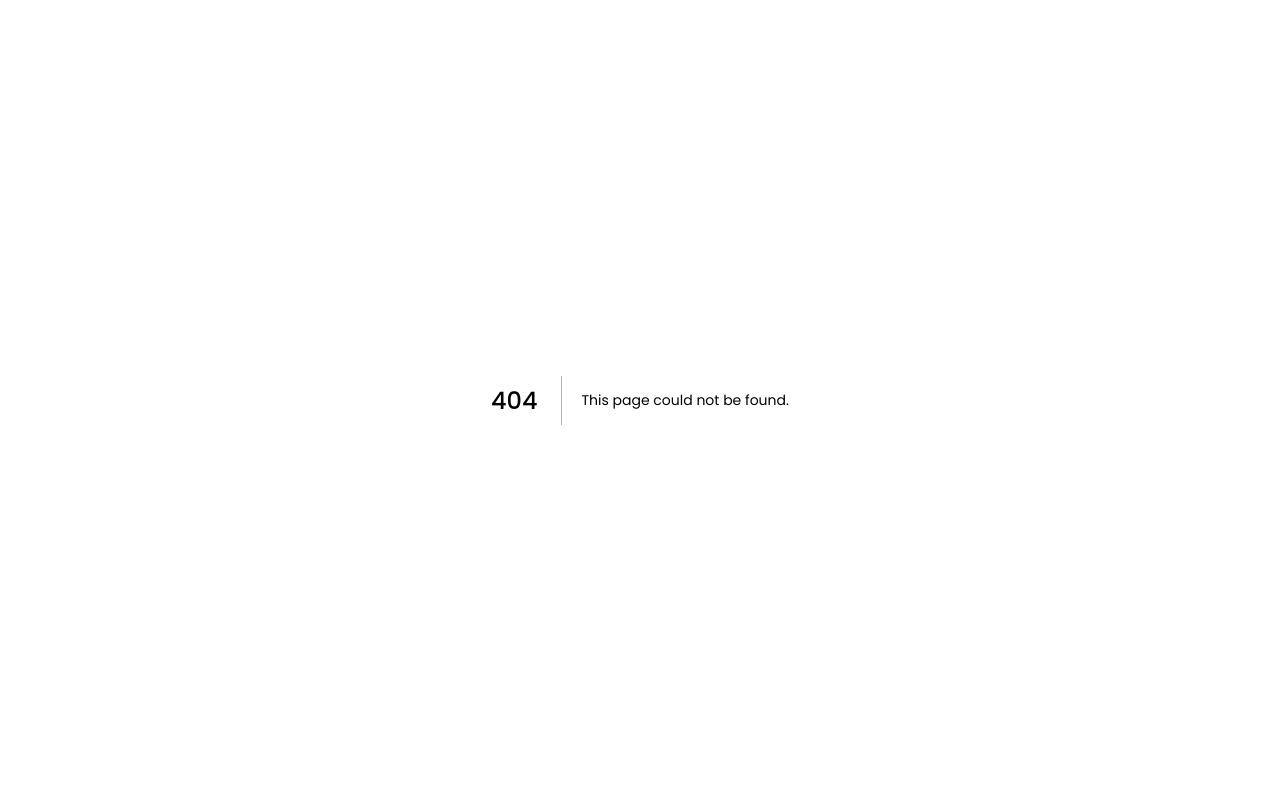
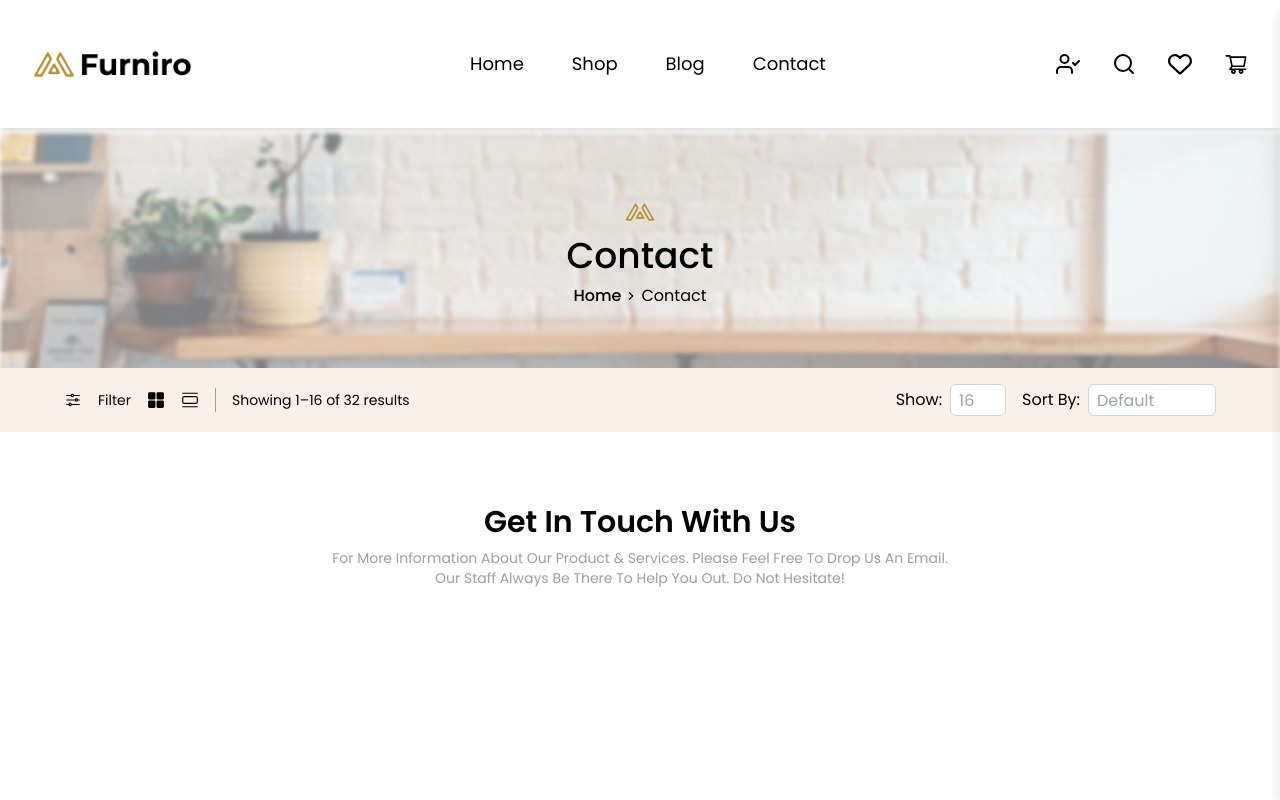
Before and after one commit to TalhaShaikh150/Next-js-website, a Next.js app: page /contact in a window 1280 px wide. Before the commit this address had no page. Built offline with nearby package versions, Linux system fonts and the light colour scheme; a web font is replaced by a local one.

Commit message:
Created Contact Page

```diff
--- /dev/null
+++ b/src/Components/Buttons.tsx
@@ -0,0 +1,49 @@
+"use client"
+import React from 'react'
+import { useState } from "react";
+
+
+export default function Buttons() {
+    const [activeButton, setActiveButton] = useState(1); // Default to "1"
+
+  return (
+    <>
+    {/* Pagination Buttons */}
+    <div className="flex mx-auto xs:flex-row justify-center my-14 gap-6 flex-wrap">
+   <button
+     className={`rounded-md text-base md:text-lg 2xl:text-xl py-3 px-6 transition-all ease duration-300 ${
+       activeButton === 1 ? "bg-[#B88E2f] text-white" : "bg-[#FFF3E3]"
+     }`}
+     onClick={() => setActiveButton(1)}
+   >
+     1
+   </button>
+   <button
+     className={`rounded-md text-base md:text-lg 2xl:text-xl py-3 px-6 transition-all ease duration-300 ${
+       activeButton === 2 ? "bg-[#B88E2f] text-white" : "bg-[#FFF3E3]"
+     }`}
+     onClick={() => setActiveButton(2)}
+   >
+     2
+   </button>
+   <button
+     className={`rounded-md text-base md:text-lg 2xl:text-xl py-3 px-6 transition-all ease duration-300 ${
+       activeButton === 3 ? "bg-[#B88E2f] text-white" : "bg-[#FFF3E3]"
+     }`}
+     onClick={() => setActiveButton(3)}
+   >
+     3
+   </button>
+   <button
+     className={`rounded-md text-base md:text-lg 2xl:text-xl py-3 px-8 transition-all ease duration-300 ${
+       activeButton === 4 ? "bg-[#B88E2f] text-white" : "bg-[#FFF3E3]"
+     }`}
+     onClick={() => setActiveButton(4)}
+   >
+     Next
+   </button>
+ </div>
+
+    </>
+  )
+}
--- a/src/Components/Blog/BlogHero.tsx
+++ b/src/Components/Contact/ContactHero.tsx
@@ -1,27 +1,24 @@
-
 import React from 'react'
 import { IoChevronForward } from "react-icons/io5";
 import { LiaSlidersHSolid } from "react-icons/lia";
 import { IoGrid } from "react-icons/io5";
 import Image from 'next/image'
 import logo02 from '../../../public/assets/logo02.png'
-
-
 import { BsViewList } from "react-icons/bs";
 
 
-export default function BlogHero() {
+export default function ContactHero() {
   return (
     <div>
   <div className="main-2">
   {/* Header Section */}
   <div className="flex flex-col h-[30vh] items-center justify-center px-4 text-center">
     <Image src={logo02} alt='hero-logo' className='w-12'/>
-    <h1 className="text-3xl font-medium md:text-4xl 2xl:text-5xl cursor-pointer">Blog</h1>
+    <h1 className="text-3xl font-medium md:text-4xl 2xl:text-5xl cursor-pointer">Contact</h1>
     <div className="flex items-center gap-1 mt-2 text-sm md:text-base">
       <h1 className="font-medium cursor-pointer">Home</h1>
       <IoChevronForward className="text-xs" />
-      <h1 className='cursor-pointer'>Blog</h1>
+      <h1 className='cursor-pointer'>Contact</h1>
     </div>
   </div>
 
--- /dev/null
+++ b/src/Components/Contact/ContactMain.tsx
@@ -0,0 +1,23 @@
+import React from 'react'
+// import { FaMapMarkerAlt } from "react-icons/fa";
+// import { FaPhone } from "react-icons/fa6";
+// import { AiFillClockCircle } from "react-icons/ai";
+
+
+
+export default function ContactMain() {
+  return (
+    <div className='mt-40 sm:mt-20'>
+      <div className="flex flex-col items-center w-[80%] xs:w-1/2 mx-auto  text-center">
+        <h1 className='font-semibold text-xl md:text-2xl lg:text-3xl my-2'>Get In Touch With Us</h1>
+        <p className='text-[#9F9F9F] text-xs md:text-sm'>For More Information About Our Product & Services. Please Feel Free To Drop Us An Email. Our Staff Always Be There To Help You Out. Do Not Hesitate!</p>
+      {/* <FaMapMarkerAlt />
+      <FaPhone />
+      <AiFillClockCircle /> */}
+
+      </div>
+
+
+    </div>
+  )
+}
--- a/src/Components/Navbar.tsx
+++ b/src/Components/Navbar.tsx
@@ -49,7 +49,7 @@ export default function Navbar() {
             <Link href="/blog">Blog</Link>
           </li>
           <li className="hover-nav">
-            <Link href="#">Contact</Link>
+            <Link href="/contact">Contact</Link>
           </li>
         </ul>
 
@@ -122,7 +122,7 @@ export default function Navbar() {
             </Link>
           </li>
           <li className="hover-nav">
-            <Link href="#" onClick={toggleMenu}>
+            <Link href="/contact" onClick={toggleMenu}>
               Contact
             </Link>
           </li>
--- a/src/Components/Shop/ShopServices.tsx
+++ b/src/Components/Shop/ShopServices.tsx
@@ -5,48 +5,10 @@ import trophy from '../../../public/assets/trophy.png'
 import warranty from '../../../public/assets/warranty.png'
 import delivery from '../../../public/assets/delivery.png'
 import customer from '../../../public/assets/customer.png'
-import { useState } from "react";
 
 export default function ShopServices() {
-  const [activeButton, setActiveButton] = useState(1); // Default to "1"
-
 return(
   <>
-     {/* Pagination Buttons */}
-     <div className="flex mx-auto xs:flex-row justify-center my-14 gap-6 flex-wrap">
-   <button
-     className={`rounded-md text-base md:text-lg 2xl:text-xl py-3 px-6 transition-all ease duration-300 ${
-       activeButton === 1 ? "bg-[#B88E2f] text-white" : "bg-[#FFF3E3]"
-     }`}
-     onClick={() => setActiveButton(1)}
-   >
-     1
-   </button>
-   <button
-     className={`rounded-md text-base md:text-lg 2xl:text-xl py-3 px-6 transition-all ease duration-300 ${
-       activeButton === 2 ? "bg-[#B88E2f] text-white" : "bg-[#FFF3E3]"
-     }`}
-     onClick={() => setActiveButton(2)}
-   >
-     2
-   </button>
-   <button
-     className={`rounded-md text-base md:text-lg 2xl:text-xl py-3 px-6 transition-all ease duration-300 ${
-       activeButton === 3 ? "bg-[#B88E2f] text-white" : "bg-[#FFF3E3]"
-     }`}
-     onClick={() => setActiveButton(3)}
-   >
-     3
-   </button>
-   <button
-     className={`rounded-md text-base md:text-lg 2xl:text-xl py-3 px-8 transition-all ease duration-300 ${
-       activeButton === 4 ? "bg-[#B88E2f] text-white" : "bg-[#FFF3E3]"
-     }`}
-     onClick={() => setActiveButton(4)}
-   >
-     Next
-   </button>
- </div>
 
     <div className="main p-16 bg-[#FAF3EA]">
       <div className="grid grid-cols-1 sm:grid-cols-2 lg:grid-cols-4 gap-8 w-[100%] md:w-[96%] 2xl:w-[90%] mx-auto">
--- a/src/app/blog/page.tsx
+++ b/src/app/blog/page.tsx
@@ -4,6 +4,7 @@ import BlogHero from '@/Components/Blog/BlogHero'
 import BlogMain from '@/Components/Blog/BlogMain'
 import ShopServices from '@/Components/Shop/ShopServices'
 import Footer from '@/Components/Footer'
+import Buttons from '@/Components/Buttons'
 
 export default function page() {
   return (
@@ -11,6 +12,7 @@ export default function page() {
       <Navbar/>
       <BlogHero/>
       <BlogMain/>
+      <Buttons/>
       <ShopServices/>
       <Footer/>
     </div>
--- /dev/null
+++ b/src/app/contact/page.tsx
@@ -0,0 +1,14 @@
+import Navbar from '@/Components/Navbar'
+import ContactHero from '@/Components/Contact/ContactHero'
+import ContactMain from '@/Components/Contact/ContactMain'
+import React from 'react'
+
+export default function page() {
+  return (
+    <div>
+      <Navbar/>
+      <ContactHero/>
+      <ContactMain/>
+    </div>
+  )
+}
--- a/src/app/shop/page.tsx
+++ b/src/app/shop/page.tsx
@@ -5,6 +5,7 @@ import ShopProducts from "@/Components/Shop/ShopProducts";
 import ShopProducts02 from "@/Components/Shop/ShopProducts02";
 import ShopServices from "@/Components/Shop/ShopServices";
 import Footer from "@/Components/Footer";
+import Buttons from "@/Components/Buttons";
 
 export default function Shop() {
   return (
@@ -13,6 +14,7 @@ export default function Shop() {
      <HeroShop/>
      <ShopProducts/>
      <ShopProducts02/>
+     <Buttons/>
      <ShopServices/>
      <Footer/>
     </div>
```
